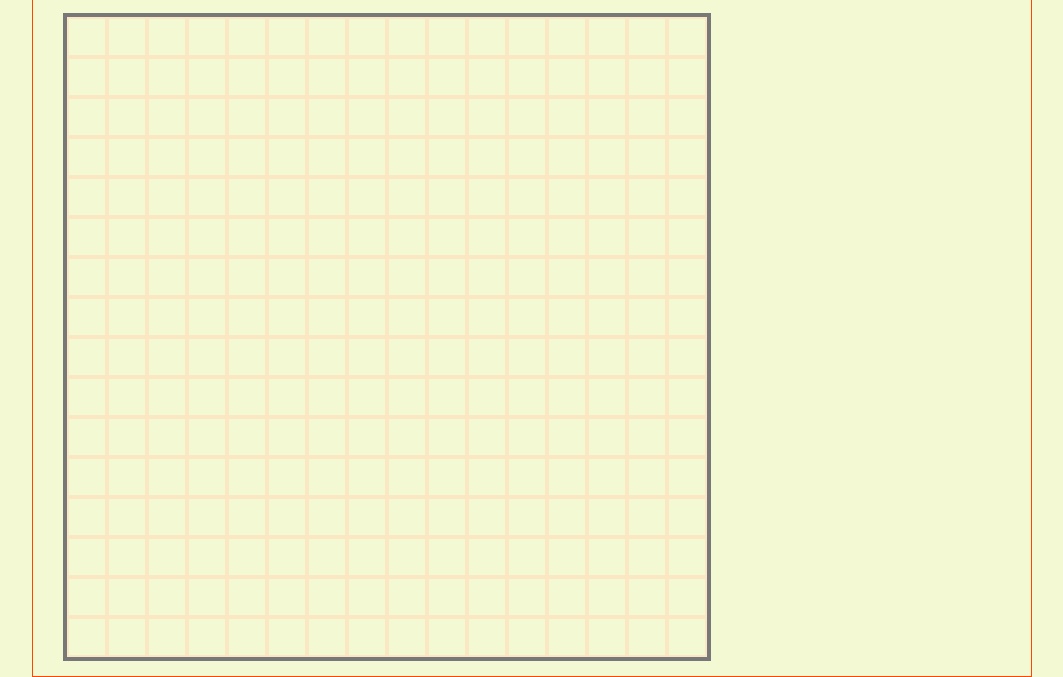
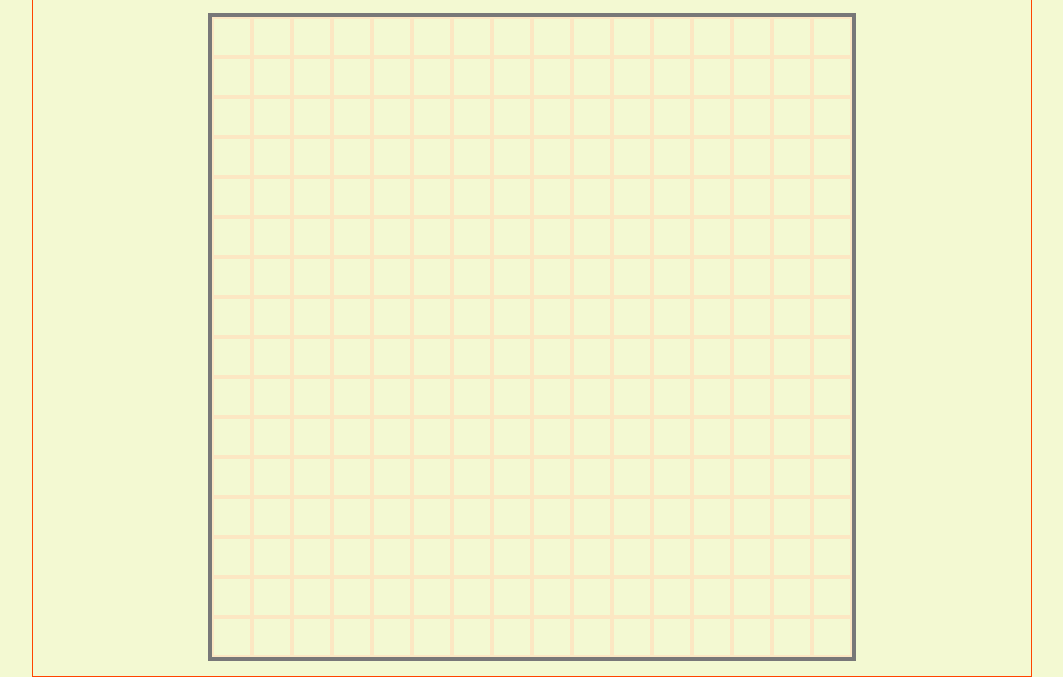
Before and after one commit to mwahyd/Etch-A-Sketch, a plain HTML site: page index.html in a window 1280 px wide. Shown: the part 130-807 px from the top of the page, without its empty margins (108-1171 px from the left). Drawn offline with Linux system fonts and the light colour scheme.

Commit message:
add grid class to canvas container, enable flexbox

```diff
--- a/index.html
+++ b/index.html
@@ -15,7 +15,7 @@
       <h1>Pixel SketchPad</h1>
     </div>
 
-    <div class="container">
+    <div class="container grid">
       <div class="canvas"></div>
     </div>
   </body>
--- a/styles.css
+++ b/styles.css
@@ -23,6 +23,11 @@ h1 {
   font-size: 50px;
 }
 
+.container.grid {
+  display: flex;
+  justify-content: center;
+}
+
 .container .canvas {
   /* debug */
   border: 4px solid #787878;
```
